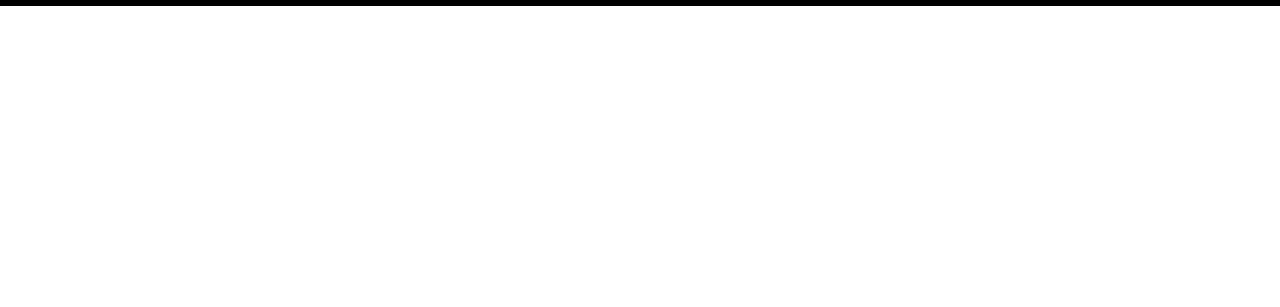
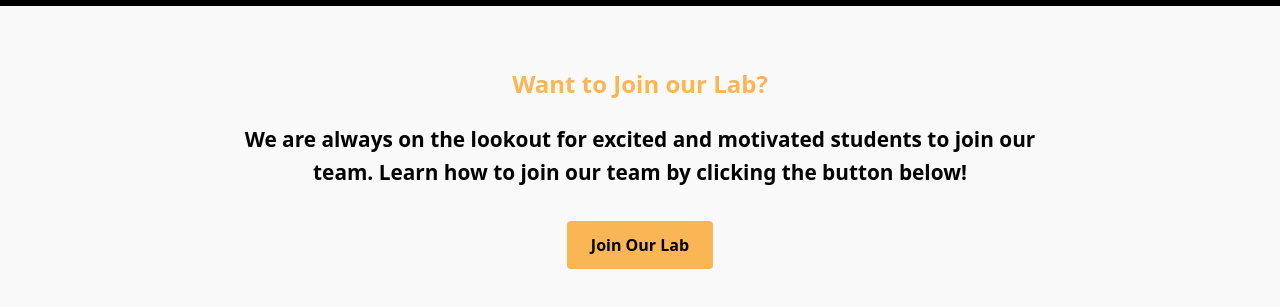
Before and after one commit to spherelab-vumc/sphere-website, a React (Vite) app in the folder frontend/: page / in a window 1280 px wide. Shown: the part 1977-2284 px from the top of the page. Before the commit the page ends 1983 px from the top, so only its background shows below. Built offline with nearby package versions, Linux system fonts and the light colour scheme.

Commit message:
Completed Join Our Lab Call to Action Component

```diff
--- /dev/null
+++ b/frontend/src/components/JoinCTA/JoinCTA.scss
@@ -0,0 +1,37 @@
+.join-section {
+    background-color: #f9f9f9;
+    text-align: center;
+    padding: 4rem 2rem;
+
+    .join-title {
+        color: #fab555;
+        font-size: 1.5rem;
+        font-weight: 600;
+        margin-bottom: 1.5rem;
+    }
+
+    .join-message {
+        font-size: 1.3rem;
+        font-weight: 800;
+        color: black;
+        max-width: 800px;
+        margin: 0 auto 2rem auto;
+        line-height: 1.6;
+    }
+
+    .join-button {
+        padding: 0.75rem 1.5rem;
+        background-color: #fab555;
+        border: none;
+        border-radius: 4px;
+        color: black;
+        font-weight: bold;
+        font-size: 1rem;
+        cursor: pointer;
+        transition: background-color 0.3s ease;
+
+        &:hover {
+            background-color: #e0a840;
+        }
+    }
+}
--- /dev/null
+++ b/frontend/src/components/JoinCTA/JoinCTA.tsx
@@ -0,0 +1,22 @@
+import "./JoinCTA.scss";
+import { useNavigate } from "react-router-dom";
+
+import React from "react";
+
+function JoinCTA() {
+  const navigate = useNavigate();
+  return (
+    <section className="join-section">
+      <h3 className="join-title">Want to Join our Lab?</h3>
+      <p className="join-message">
+        We are always on the lookout for excited and motivated students to join
+        our team. Learn how to join our team by clicking the button below!
+      </p>
+      <button className="join-button" onClick={() => navigate("/#")}>
+        Join Our Lab
+      </button>
+    </section>
+  );
+}
+
+export default JoinCTA;
--- a/frontend/src/pages/HomePage/HomePage.tsx
+++ b/frontend/src/pages/HomePage/HomePage.tsx
@@ -2,6 +2,7 @@
 import { useNavigate } from 'react-router-dom';
 import { FaChevronDown } from "react-icons/fa";
 import './HomePage.scss'
+import JoinCTA from '../../components/JoinCTA/JoinCTA';
 
 function HomePage() {
   const navigate = useNavigate();
@@ -99,6 +100,8 @@
           </div>
         </div>
       </div>
+
+      <JoinCTA/>
     </>
   );
 }
```
